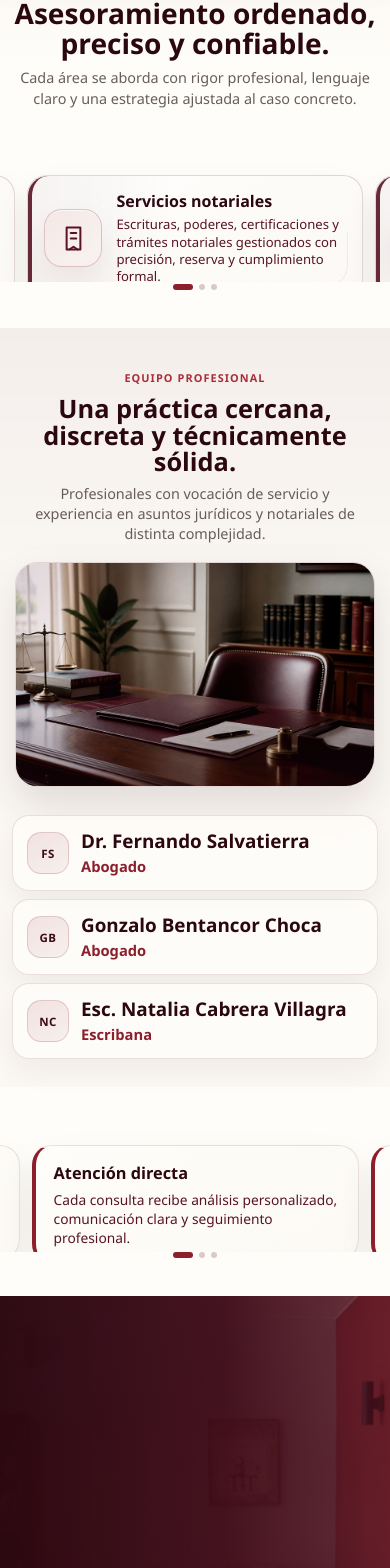
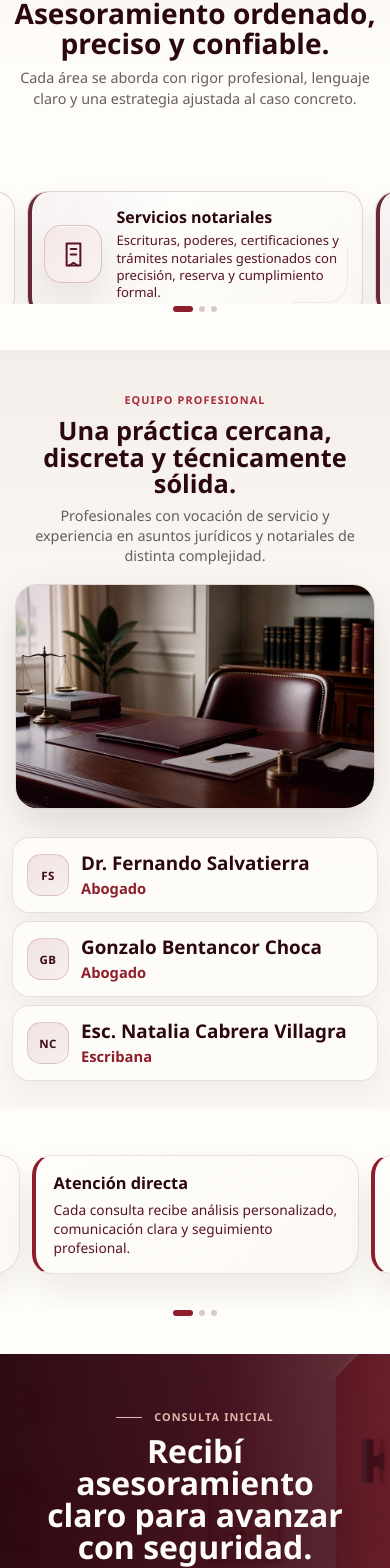
Before and after one commit to restobarpde-coder/frontend, a React (Vite) app: page / in a window 390 px wide. Shown: the part 1070-2638 px from the top of the page. Built offline with nearby package versions, Linux system fonts and the light colour scheme.

Commit message:
Refactor GSAP animations for values section and update CTA reveal timing

```diff
--- a/src/App.css
+++ b/src/App.css
@@ -961,14 +961,6 @@
     inset 0 1px 0 rgba(255, 255, 255, 0.2);
 }
 
-.cta-copy .eyebrow,
-.cta-copy h2,
-.cta-copy p,
-.cta-copy .whatsapp-btn,
-.cta-visual {
-  opacity: 0;
-  transform: translateY(18px);
-}
 
 .cta.reveal.is-visible .cta-copy .eyebrow {
   animation: ctaFadeUp 620ms var(--ease) 40ms both;
@@ -2608,12 +2600,15 @@
     grid-template-columns: none;
     gap: 12px;
     margin-inline: -12px;
-    padding: 2px 12px 16px;
+    padding: 18px 12px 22px;
     overflow-x: auto;
+    overflow-y: hidden;
     overscroll-behavior-x: contain;
     scroll-snap-type: x mandatory;
     scroll-padding-inline: 12px;
     scrollbar-width: none;
+    touch-action: pan-x;
+    -webkit-overflow-scrolling: touch;
   }
 
   .services-grid::-webkit-scrollbar {
@@ -2704,12 +2699,15 @@
     grid-template-columns: none;
     gap: 12px;
     margin-inline: -12px;
-    padding: 2px 12px 16px;
+    padding: 18px 12px 36px;
     overflow-x: auto;
+    overflow-y: hidden;
     overscroll-behavior-x: contain;
     scroll-snap-type: x mandatory;
     scroll-padding-inline: 12px;
     scrollbar-width: none;
+    touch-action: pan-x;
+    -webkit-overflow-scrolling: touch;
   }
 
   .values-grid::-webkit-scrollbar {
--- a/src/App.jsx
+++ b/src/App.jsx
@@ -166,24 +166,22 @@ function App() {
       scrollTrigger: { trigger: '.team .split-section', start: 'top 80%' },
     })
 
-    // === VALUES: batch fade-up ===
-    gsap.from('.value-card', {
+    // === VALUES: fade-up the section wrapper (cards are in a scroll container — avoid y-transform inside it) ===
+    gsap.from('.values', {
       autoAlpha: 0,
-      y: 28,
-      duration: 0.6,
-      stagger: 0.12,
+      y: 24,
+      duration: 0.65,
       ease: 'power3.out',
-      scrollTrigger: { trigger: '.values-grid', start: 'top 82%' },
+      scrollTrigger: { trigger: '.values', start: 'top 85%' },
     })
 
-    // === CTA: fade + scale-in ===
-    gsap.from('#contacto.cta', {
-      autoAlpha: 0,
-      scale: 0.97,
-      duration: 0.7,
-      ease: 'power3.out',
+    // === CTA: fade + scale-in, then stagger children ===
+    const ctaTl = gsap.timeline({
       scrollTrigger: { trigger: '#contacto', start: 'top 80%' },
     })
+    ctaTl
+      .from('#contacto.cta', { autoAlpha: 0, scale: 0.97, duration: 0.6, ease: 'power3.out' })
+      .from('#contacto .cta-copy > *', { autoAlpha: 0, y: 18, duration: 0.55, stagger: 0.12, ease: 'power3.out' }, '-=0.3')
   }, { scope: landingRef })
 
   useEffect(() => {
```
